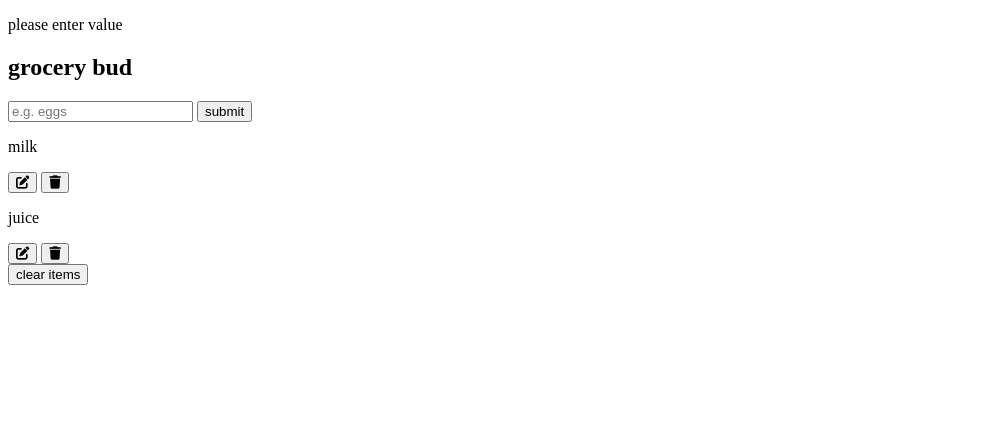
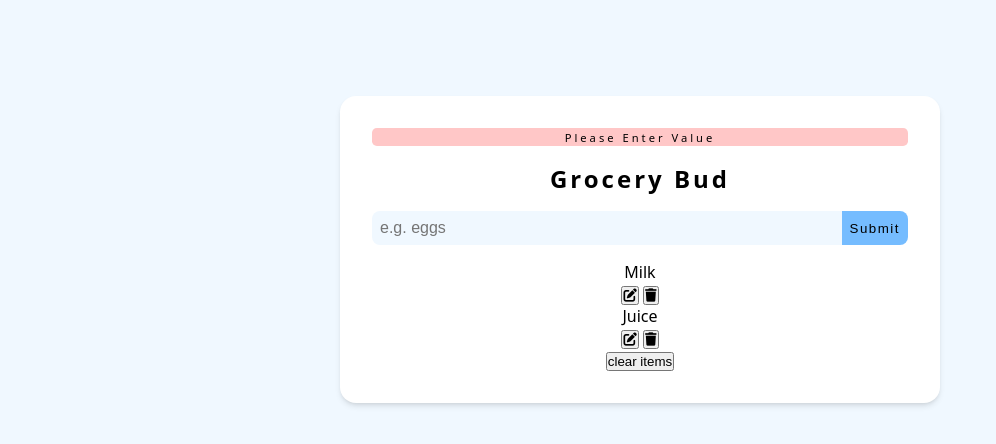
Before and after one commit to sun-n-y/groceryList, a plain HTML site: page index.html in a window 1280 px wide. Shown: the whole page, without its empty margins (0-996 px from the left). Drawn offline with Linux system fonts and the light colour scheme.

Commit message:
add gorocery list css checkpoint

```diff
--- a/index.html
+++ b/index.html
@@ -17,7 +17,7 @@
         <h2 class="title">grocery bud</h2>
         <div class="form-input">
             <input type="text" name="input" id="input" placeholder="e.g. eggs">
-            <button type="submit">submit</button>
+            <button type="submit" class="submit-btn">submit</button>
         </div>
         <div class="list-container">
             <div class="list-item" data-id="1">
--- a/style.css
+++ b/style.css
@@ -0,0 +1,75 @@
+* {
+    margin: 0;
+    padding: 0;
+    box-sizing: border-box;
+}
+
+body {
+    background-color: aliceblue;
+    font-family: system-ui, -apple-system, BlinkMacSystemFont, 'Segoe UI', Roboto, Oxygen, Ubuntu, Cantarell, 'Open Sans', 'Helvetica Neue', sans-serif;
+    text-transform: capitalize;
+    display: grid;
+    place-items: center;
+}
+
+.form-container {
+    margin-top: 6rem;
+    width: 90vw;
+    text-align: center;
+    background-color: white;
+    padding: 2rem 2rem;
+    border-radius: 1rem;
+    box-shadow: 0 4px 6px -1px rgb(0 0 0 / 0.1), 0 2px 4px -2px rgb(0 0 0 / 0.1);
+    transition: all .5s ease;
+    max-width: 600px;
+}
+
+.form-container:hover {
+    box-shadow: 0 10px 15px -3px rgb(0 0 0 / 0.1), 0 4px 6px -4px rgb(0 0 0 / 0.1);
+}
+
+.alert {
+    background-color: rgba(255, 0, 0, 0.219);
+    font-size: .7rem;
+    border-radius: .3rem;
+    padding: .1rem;
+    letter-spacing: 3px;
+}
+
+.title {
+    margin: 1rem 0;
+    letter-spacing: 3px;
+}
+
+.form-input {
+    display: grid;
+    grid-template-columns: 1fr auto;
+    margin: 1rem 0;
+}
+
+#input {
+    border: none;
+    background-color: aliceblue;
+    padding: .5rem;
+    border-top-left-radius: .5rem;
+    border-bottom-left-radius: .5rem;
+    font-size: 1rem;
+}
+
+.submit-btn {
+    padding-left: .5rem;
+    padding-right: .5rem;
+    border: none;
+    background-color: rgba(0, 132, 255, 0.541);
+    border-top-right-radius: .5rem;
+    border-bottom-right-radius: .5rem;
+    letter-spacing: 1.5px;
+    text-transform: capitalize;
+    cursor: pointer;
+    transition: all .5s ease;
+}
+
+.submit-btn:hover {
+    color: white;
+    background-color: rgba(0, 132, 255, 0.884);
+}
```
